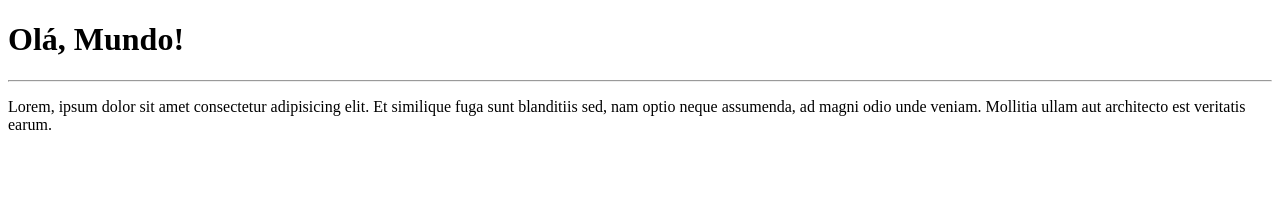
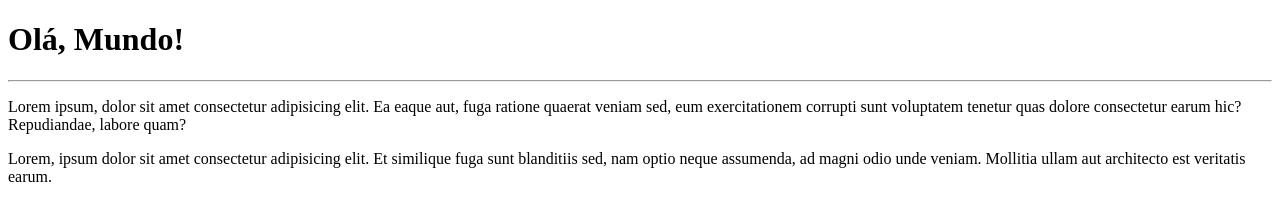
Before and after one commit to KendyOuti/Hello-World, a plain HTML site: page site-exemplo/index.html in a window 1280 px wide. Drawn offline with Linux system fonts and the light colour scheme.

Commit message:
Adicionei um parágrafo

```diff
--- a/site-exemplo/index.html
+++ b/site-exemplo/index.html
@@ -8,6 +8,7 @@
 <body>
     <h1>Olá, Mundo!</h1>
     <hr>
+    <p>Lorem ipsum, dolor sit amet consectetur adipisicing elit. Ea eaque aut, fuga ratione quaerat veniam sed, eum exercitationem corrupti sunt voluptatem tenetur quas dolore consectetur earum hic? Repudiandae, labore quam?</p>
     <p>Lorem, ipsum dolor sit amet consectetur adipisicing elit. Et similique fuga sunt blanditiis sed, nam optio neque assumenda, ad magni odio unde veniam. Mollitia ullam aut architecto est veritatis earum.</p>
 </body>
 </html>
```
